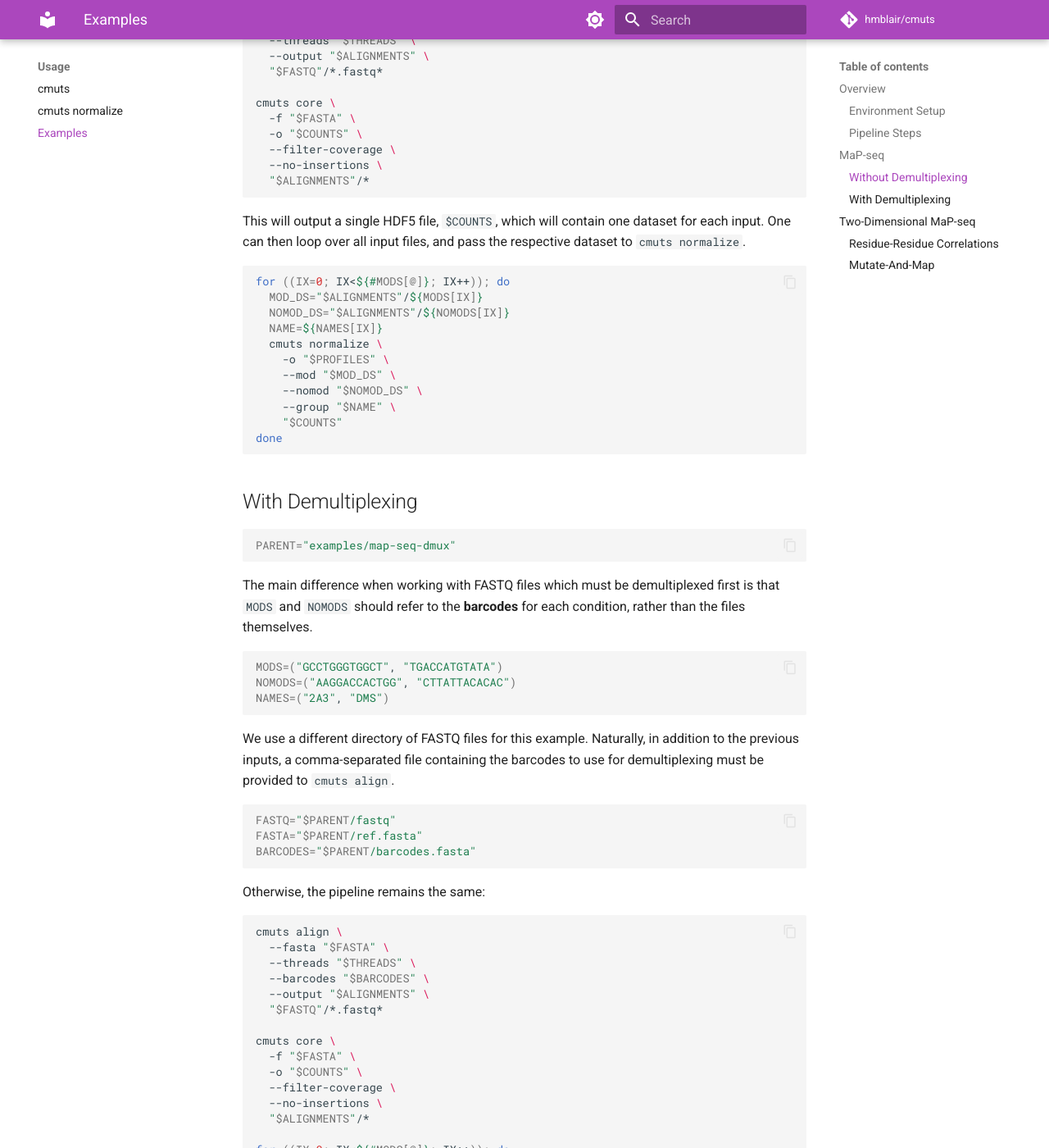
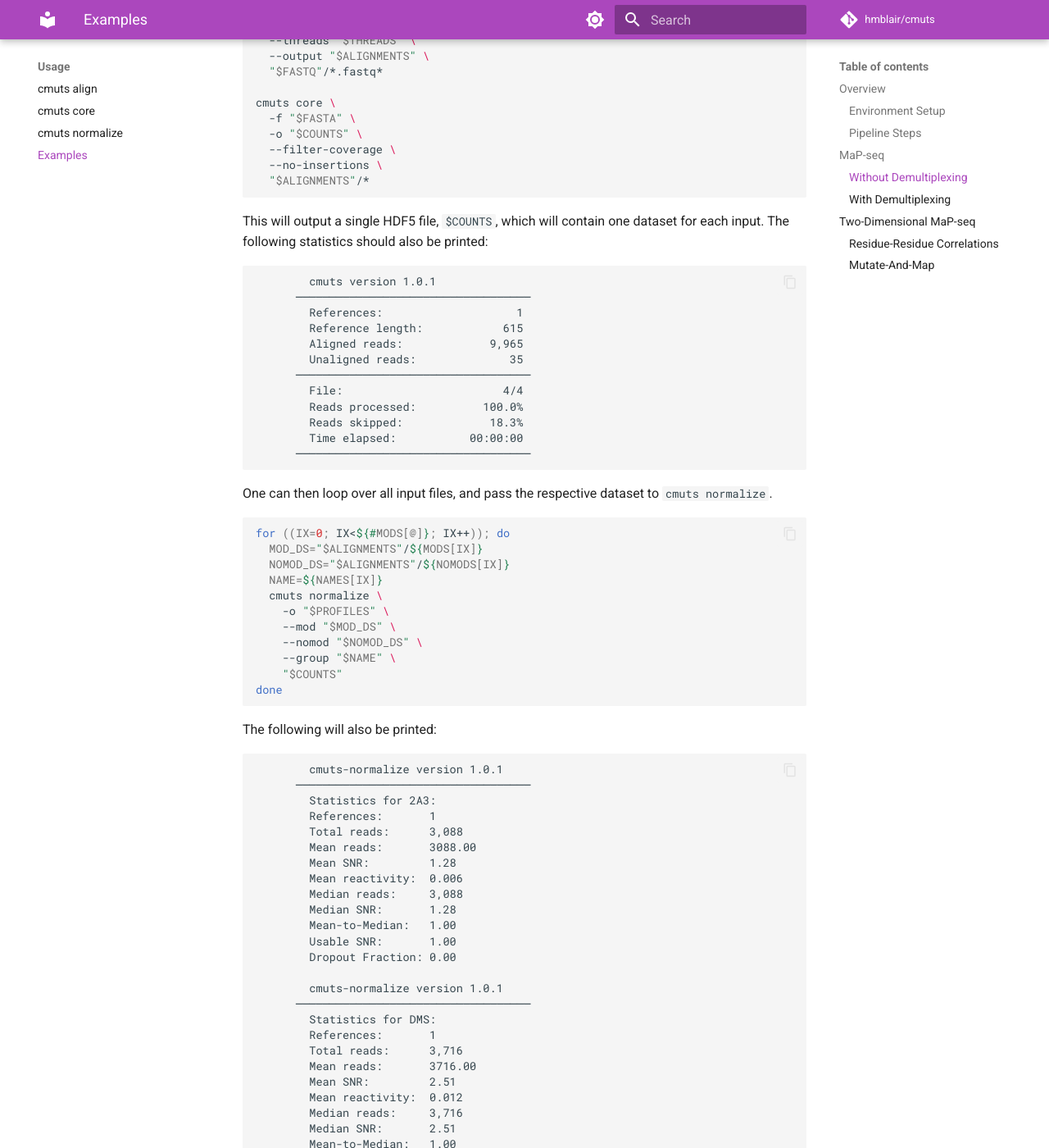
Before and after one commit to hmblair/cmuts, an MkDocs documentation site: the page built from docs/usage/examples.md, in a window 1280 px wide and 1400 px high, scrolled down 1572 px. Shown: the whole window at 82% size. Built offline with MkDocs 1.6.1 and Material for MkDocs 9.7.7, drawn with Linux system fonts in a browser that asks for light colours; comment, search, counter and statistics services are not loaded; some of the changed text lies outside the part shown.

````diff
--- /dev/null
+++ b/docs/javascripts/mathjax.js
@@ -0,0 +1,19 @@
+window.MathJax = {
+  tex: {
+    inlineMath: [["\\(", "\\)"]],
+    displayMath: [["\\[", "\\]"]],
+    processEscapes: true,
+    processEnvironments: true
+  },
+  options: {
+    ignoreHtmlClass: ".*|",
+    processHtmlClass: "arithmatex"
+  }
+};
+
+document$.subscribe(() => {
+  MathJax.startup.output.clearCache()
+  MathJax.typesetClear()
+  MathJax.texReset()
+  MathJax.typesetPromise()
+})
--- a/docs/usage/examples.md
+++ b/docs/usage/examples.md
@@ -69,7 +69,24 @@ cmuts core \
   "$ALIGNMENTS"/*
 ```
 
-This will output a single HDF5 file, `$COUNTS`, which will contain one dataset for each input. One can then loop over all input files, and pass the respective dataset to `cmuts normalize`.
+This will output a single HDF5 file, `$COUNTS`, which will contain one dataset for each input. The following statistics should also be printed:
+
+```
+        cmuts version 1.0.1
+      ───────────────────────────────────
+        References:                    1
+        Reference length:            615
+        Aligned reads:             9,965
+        Unaligned reads:              35
+      ───────────────────────────────────
+        File:                        4/4
+        Reads processed:          100.0%
+        Reads skipped:             18.3%
+        Time elapsed:           00:00:00
+      ───────────────────────────────────
+```
+
+One can then loop over all input files, and pass the respective dataset to `cmuts normalize`.
 
 ```bash
 for ((IX=0; IX<${#MODS[@]}; IX++)); do
@@ -83,6 +100,60 @@ for ((IX=0; IX<${#MODS[@]}; IX++)); do
     --group "$NAME" \
     "$COUNTS"
 done
+```
+
+The following will also be printed:
+
+```
+        cmuts-normalize version 1.0.1
+      ───────────────────────────────────
+        Statistics for 2A3:
+        References:       1
+        Total reads:      3,088
+        Mean reads:       3088.00
+        Mean SNR:         1.28
+        Mean reactivity:  0.006
+        Median reads:     3,088
+        Median SNR:       1.28
+        Mean-to-Median:   1.00
+        Usable SNR:       1.00
+        Dropout Fraction: 0.00
+
+        cmuts-normalize version 1.0.1
+      ───────────────────────────────────
+        Statistics for DMS:
+        References:       1
+        Total reads:      3,716
+        Mean reads:       3716.00
+        Mean SNR:         2.51
+        Mean reactivity:  0.012
+        Median reads:     3,716
+        Median SNR:       2.51
+        Mean-to-Median:   1.00
+        Usable SNR:       1.00
+        Dropout Fraction: 0.00
+```
+
+The output HDF5 file will have the following structure:
+
+```
+/
+├── 2A3/
+│   ├── ROI
+│   ├── SNR
+│   ├── error
+│   ├── heatmap
+│   ├── norm
+│   ├── reactivity
+│   └── reads
+└── DMS/
+    ├── ROI
+    ├── SNR
+    ├── error
+    ├── heatmap
+    ├── norm
+    ├── reactivity
+    └── reads
 ```
 
 ## With Demultiplexing
--- a/mkdocs.yaml
+++ b/mkdocs.yaml
@@ -34,7 +34,8 @@ nav:
     - Installation: installation/installation.md
     - Organization-Specific Notes: installation/org-notes.md
   - Usage:
-    - cmuts: usage/cmuts.md
+    - cmuts align: usage/cmuts-align.md
+    - cmuts core: usage/cmuts.md
     - cmuts normalize: usage/cmuts-normalize.md
     - Examples: usage/examples.md
 
@@ -45,6 +46,8 @@ plugins:
 markdown_extensions:
   - pymdownx.highlight:
       anchor_linenums: true
+  - pymdownx.arithmatex:
+      generic: true
   - pymdownx.inlinehilite
   - pymdownx.snippets
   - pymdownx.superfences
@@ -54,3 +57,7 @@ markdown_extensions:
       alternate_style: true
   - attr_list
   - md_in_html
+
+extra_javascript:
+  - javascripts/mathjax.js
+  - https://unpkg.com/mathjax@3/es5/tex-mml-chtml.js
````
Also changed, not shown: docs/usage/cmuts.md (+17 -22 lines).
